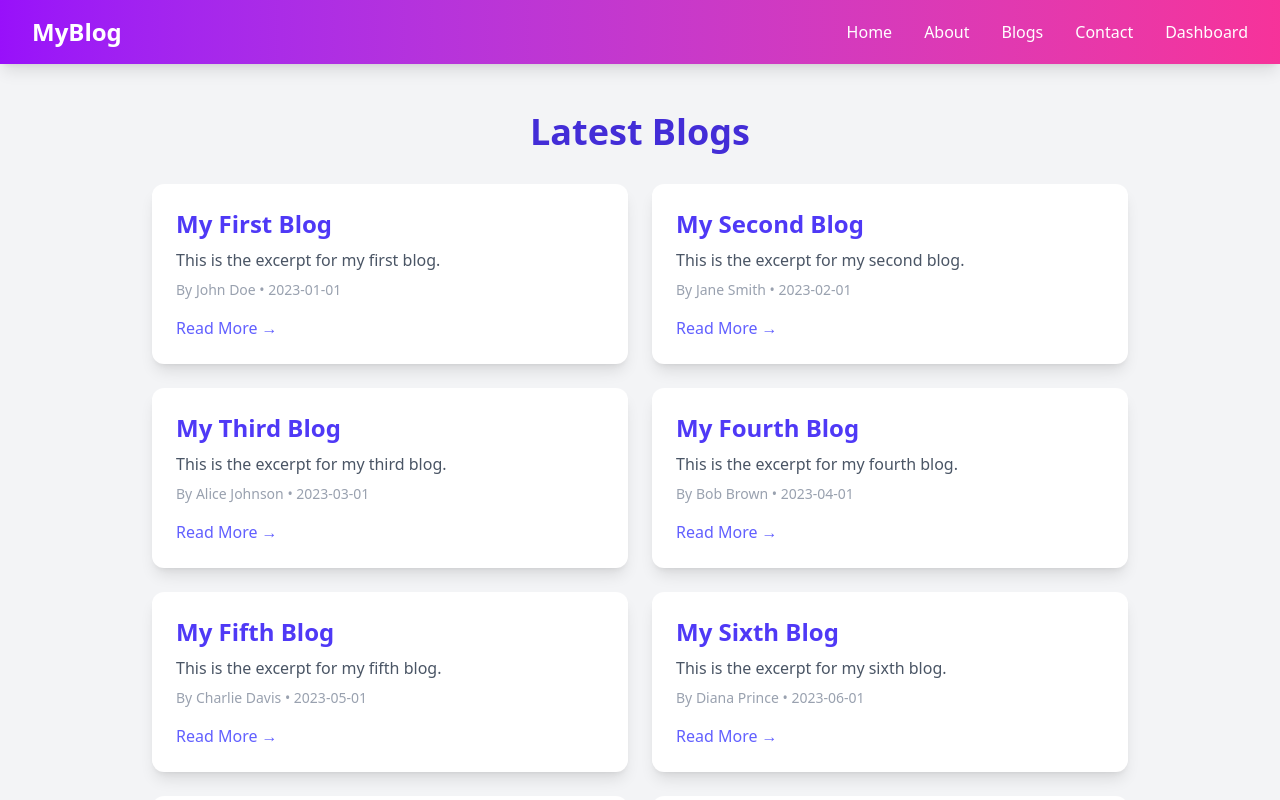
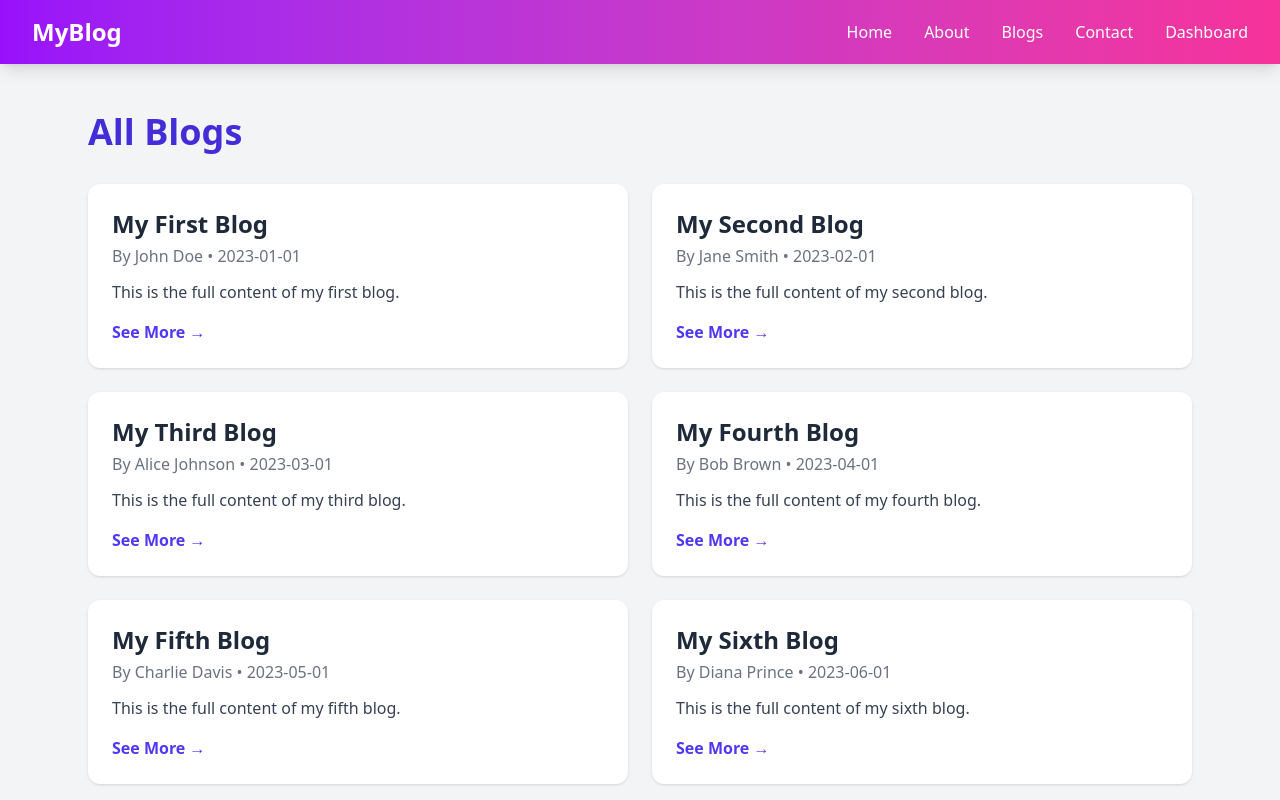
Before and after one commit to G-Mustafa1/Blog-With-Nextjs, a Next.js app: page /blog in a window 1280 px wide. Shown: the top 800 px of the page. Built offline with nearby package versions, Linux system fonts and the light colour scheme.

Commit message:
first commit

```diff
--- a/src/app/blog/[id]/page.tsx
+++ b/src/app/blog/[id]/page.tsx
@@ -1,83 +1,26 @@
 import React from "react";
-import blogs from "@/app/data/blogs";
-import Link from "next/link";
+import blogs from "@/data/blogs";
+import { Blog, BlogPageParams } from "@/types/blog";
+import BlogCard from "@/app/components/BlogCard";
 
-type Props = {
-  params: {
-    id: string;
-  };
-};
-
-export default function BlogDetailPage({ params }: Props) {
-  const blog = blogs.find((b) => b.id === params.id);
+export default function BlogDetailPage({ params }: BlogPageParams) {
+  const blog = blogs.find((b: Blog) => b.id === params.id);
 
   if (!blog) {
     return (
-      <div className="max-w-3xl mx-auto p-6 text-center">
+      <div className="max-w-3xl mx-auto p-6 text-center mt-16">
         <h2 className="text-2xl font-bold text-red-600">Blog Not Found</h2>
-        <Link
+        <a
           href="/blog"
           className="mt-4 inline-block text-indigo-600 hover:underline"
         >
           ← Back to Blogs
-        </Link>
+        </a>
       </div>
     );
   }
 
   const related = blogs.filter((b) => b.id !== blog.id).slice(0, 3);
 
-  return (
-    <div className="max-w-6xl mx-auto p-6 grid lg:grid-cols-4 gap-8 mt-16">
-      {/* Blog Content */}
-      <article className="lg:col-span-3 bg-white shadow-lg rounded-xl p-8">
-        <h1 className="text-4xl font-bold text-indigo-700">{blog.title}</h1>
-        <p className="text-gray-500 mt-2">
-          By <span className="font-semibold">{blog.author}</span> • {blog.date}
-        </p>
-
-        <div className="mt-6 text-lg text-gray-700 leading-relaxed space-y-4">
-          <p>{blog.content}</p>
-          <p>
-            Lorem ipsum dolor sit amet, consectetur adipiscing elit. Vivamus
-            lacinia odio vitae vestibulum vestibulum. Cras venenatis euismod
-            malesuada.
-          </p>
-          <p>
-            Curabitur ut eros non sapien tincidunt tristique. Integer vitae
-            magna non risus aliquet interdum.
-          </p>
-        </div>
-
-        <div className="mt-10 border-t pt-6">
-          <p className="text-sm text-gray-500">
-            © {new Date().getFullYear()} Written by{" "}
-            <span className="font-semibold">Ghulam Mustafa</span>
-          </p>
-        </div>
-      </article>
-
-      {/* Sidebar */}
-      <aside className="lg:col-span-1">
-        <div className="bg-gray-50 shadow-md rounded-xl p-6">
-          <h2 className="text-xl font-bold text-indigo-600 mb-4">
-            Related Blogs
-          </h2>
-          <ul className="space-y-3">
-            {related.map((r) => (
-              <li key={r.id}>
-                <Link
-                  href={`/blog/${r.id}`}
-                  className="block p-3 bg-white rounded-lg shadow hover:shadow-md transition"
-                >
-                  <h3 className="text-lg font-medium text-gray-800">{r.title}</h3>
-                  <p className="text-sm text-gray-500">{r.date}</p>
-                </Link>
-              </li>
-            ))}
-          </ul>
-        </div>
-      </aside>
-    </div>
-  );
+  return <BlogCard blog={blog} related={related} />;
 }
--- a/src/app/blog/page.tsx
+++ b/src/app/blog/page.tsx
@@ -1,40 +1,34 @@
-// "use client";
+import React from "react";
+import Link from "next/link";
+import blogs from "@/data/blogs";
+import { Blog } from "@/types/blog";
 
-import React from 'react'
-import Link from 'next/link'
-import blogs from '../data/blogs'
-
-const page = () => {
+export default function BlogPage() {
   return (
-        <section className="max-w-5xl mx-auto p-6 mt-16">
-            <h1 className="text-4xl font-bold text-center text-indigo-700 mb-8">
-                Latest Blogs
-            </h1>
-
+    <div className="max-w-6xl mx-auto p-6 mt-16">
+      <h1 className="text-4xl font-bold text-indigo-700 mb-8">All Blogs</h1>
       <div className="grid md:grid-cols-2 gap-6">
-                {blogs.map((blog) => (
+        {blogs.map((blog: Blog) => (
           <div
             key={blog.id}
-                        className="bg-white shadow-lg rounded-xl p-6 hover:shadow-2xl transition"
+            className="bg-white p-6 shadow rounded-xl hover:shadow-lg transition"
           >
-                        <h2 className="text-2xl font-semibold text-indigo-600">
-                            {blog.title}
-                        </h2>
-                        <p className="text-gray-600 mt-2">{blog.excerpt}</p>
-                        <p className="text-sm text-gray-400 mt-2">
-                            By {blog.author} • {blog.date}
+            <h2 className="text-2xl font-semibold text-gray-800">{blog.title}</h2>
+            <p className="text-gray-500 mt-1">
+              By <span className="font-medium">{blog.author}</span> • {blog.date}
+            </p>
+            <p className="text-gray-700 mt-3 line-clamp-3">
+              {blog.content}
             </p>
             <Link
               href={`/blog/${blog.id}`}
-                            className="inline-block mt-4 text-indigo-500 font-medium hover:underline"
+              className="mt-4 inline-block text-indigo-600 hover:underline font-semibold"
             >
-                            Read More →
+              See More →
             </Link>
           </div>
         ))}
       </div>
-        </section>
-    )
+    </div>
+  );
 }
-
-export default page
--- /dev/null
+++ b/src/app/components/BlogCard.tsx
@@ -0,0 +1,49 @@
+import React from "react";
+import Link from "next/link";
+import { Blog } from "@/types/blog";
+
+type Props = { blog: Blog; related: Blog[] };
+
+export default function BlogCard({ blog, related }: Props) {
+  return (
+    <div className="max-w-6xl mx-auto p-6 grid lg:grid-cols-4 gap-8 mt-16">
+      {/* Blog Content */}
+      <article className="lg:col-span-3 bg-white shadow-lg rounded-xl p-8">
+        <h1 className="text-4xl font-bold text-indigo-700">{blog.title}</h1>
+        <p className="text-gray-600 mt-2">{blog.excerpt}</p>
+        <p className="text-gray-500 mt-2">
+          By <span className="font-semibold">{blog.author}</span> • {blog.date}
+        </p>
+        <div className="mt-6 text-lg text-gray-700 leading-relaxed space-y-4">
+          <p>{blog.content}</p>
+        </div>
+        <div className="mt-10 border-t pt-6">
+          <p className="text-sm text-gray-500">
+            © {new Date().getFullYear()} Written by{" "}
+            <span className="font-semibold">Ghulam Mustafa</span>
+          </p>
+        </div>
+      </article>
+
+      {/* Sidebar */}
+      <aside className="lg:col-span-1">
+        <div className="bg-gray-50 shadow-md rounded-xl p-6">
+          <h2 className="text-xl font-bold text-indigo-600 mb-4">Related Blogs</h2>
+          <ul className="space-y-3">
+            {related.map((r) => (
+              <li key={r.id}>
+                <Link
+                  href={`/blog/${r.id}`}
+                  className="block p-3 bg-white rounded-lg shadow hover:shadow-md transition"
+                >
+                  <h3 className="text-lg font-medium text-gray-800">{r.title}</h3>
+                  <p className="text-sm text-gray-500">{r.date}</p>
+                </Link>
+              </li>
+            ))}
+          </ul>
+        </div>
+      </aside>
+    </div>
+  );
+}
--- a/src/app/types/blog.ts
+++ /dev/null
@@ -1,14 +0,0 @@
-export type Blog = {
-  id: string;
-  title: string;
-  excerpt: string;
-  content: string;
-  author: string;
-  date: string;
-};
-
-export type BlogParams = {
-  params: {
-    id: string;
-  };
-};
--- a/src/app/data/blogs.ts
+++ b/src/data/blogs.ts
@@ -1,4 +1,4 @@
-import { Blog } from "../types/blog";
+import { Blog } from "@/types/blog";
 
 const blogs: Blog[] = [
     {
--- /dev/null
+++ b/src/types/blog.ts
@@ -0,0 +1,17 @@
+export interface Blog {
+  id: string;
+  title: string;
+  excerpt: string;
+  author: string;
+  date: string;
+  content: string;
+}
+
+export interface BlogPageParams {
+  params: {
+    id: string;
+  };
+  searchParams?: {
+    [key: string]: string | string[] | undefined;
+  };
+}
```
Lines whose indentation alone changed are shown as unchanged.
